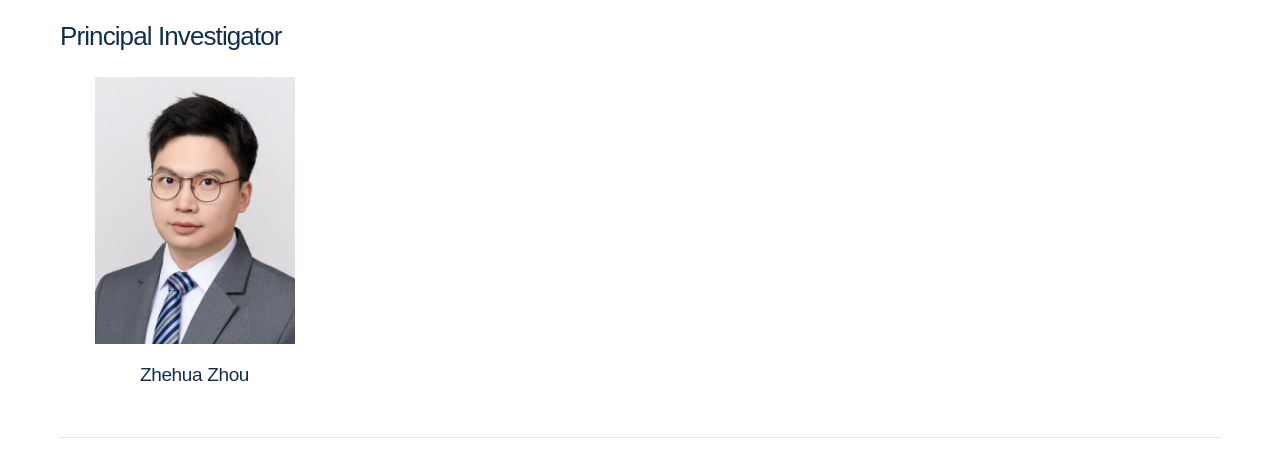
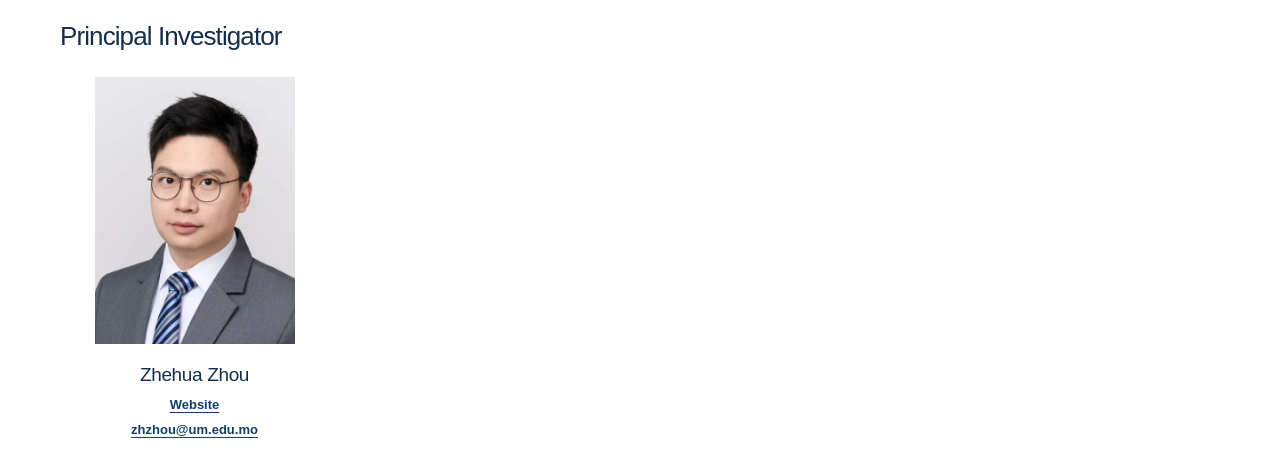
Before and after one commit to AIRC-UM/AIRC-UM.github.io, a plain HTML site: page team.html in a window 1280 px wide. Shown: the part 329-800 px from the top of the page. Drawn offline with Linux system fonts and the light colour scheme.

Commit message:
支持team下面的人显示personal website,以及个人邮箱

```diff
--- a/assets/css/styles.css
+++ b/assets/css/styles.css
@@ -135,6 +135,20 @@ body[data-page="team"] .page-intro p { margin-bottom: 0; }
 
 /* Team member cards */
 .person { text-align: center; }
+.person-links {
+  display: grid;
+  justify-items: center;
+  margin: 2px 0 6px;
+}
+.person-links .text-link {
+  display: block;
+  max-width: 100%;
+  padding: 2px 4px;
+  font-weight: 600;
+  overflow-wrap: anywhere;
+  text-decoration: underline;
+  text-underline-offset: 3px;
+}
 .portrait {
   width: 80%;
   max-width: 200px;
--- a/assets/js/app.js
+++ b/assets/js/app.js
@@ -212,10 +212,14 @@ if(page === 'team') {
     const portrait = image
       ? `<img src="${escapeHTML(image)}" alt="${escapeHTML(person.name)}" loading="${loading}" decoding="async">`
       : '<span class="portrait-placeholder" aria-hidden="true"></span>';
+    const websiteLink = link(person.website?.trim(), 'Website', 'text-link');
+    const email = person.email?.trim();
+    const emailLink = email ? link(`mailto:${email}`, email, 'text-link') : '';
     return `
       <article class="person">
         <div class="portrait">${portrait}</div>
-        <h3>${person.website ? link(person.website, person.name) : escapeHTML(person.name)}</h3>
+        <h3>${escapeHTML(person.name)}</h3>
+        ${websiteLink || emailLink ? `<div class="person-links">${websiteLink}${emailLink}</div>` : ''}
         <p>${escapeHTML(person.focus)}</p>
       </article>`;
   };
--- a/assets/js/content.js
+++ b/assets/js/content.js
@@ -97,13 +97,13 @@ window.AIRC = {
     { date: '2026.09', type: 'Community', title: 'Ideas, conversations, and collaboration', text: 'Example update: share a seminar, conference visit, or lab activity.' }
   ],
   team: [
-    { name: 'Zhehua Zhou', group: 'Principal Investigator', focus: '', image: 'assets/images/team/Photo_Zhehua_Zhou.webp', website: 'https://zhehuazhou.github.io' },
+    { name: 'Zhehua Zhou', group: 'Principal Investigator', focus: '', image: 'assets/images/team/Photo_Zhehua_Zhou.webp', website: 'https://zhehuazhou.github.io', email: 'zhzhou@um.edu.mo' },
     { name: 'Sihua Zhang', group: 'Postdoctoral Researchers', focus: 'Safety control | control barrier function | safety motion planning', image: 'assets/images/team/sihua_zhang.webp', website: '' },
-    { name: 'Ziqian Li', group: 'Phd Students', focus: 'Dexterous Manipulation | Tactile Sensing | Contact-Rich Manipulation', image: 'assets/images/team/ziqian_li.webp', website: '' },
+    { name: 'Ziqian Li', group: 'Phd Students', focus: 'Dexterous Manipulation | Tactile Sensing | Contact-Rich Manipulation', image: 'assets/images/team/ziqian_li.webp', website: '', email: 'ziqian.li@connect.um.edu.mo' },
     { name: 'Heng Liu', group: 'Phd Students', focus: 'Robotic Manipulation Robot | Planning and Control | Autonomous Robotic Systems', image: 'assets/images/team/heng_liu.webp', website: '' },
     { name: 'Jiale Dong', group: 'Phd Students', focus: 'Deformable Manipulation', image: 'assets/images/team/jiale_dong.webp', website: '' },
     { name: 'Xuecong Huang', group: 'Phd Students', focus: 'locomanipulation | JEPA worldmodel', image: 'assets/images/team/xuecong_huang.webp', website: '' },
-    { name: 'Yulong Feng', group: 'Master Students', focus: 'Robot Control | Transfer Learning', image: 'assets/images/team/yulong_feng.webp', website: '' },
+    { name: 'Yulong Feng', group: 'Master Students', focus: 'Robot Control | Transfer Learning', image: 'assets/images/team/yulong_feng.webp', website: '', email: 'yulong.feng@connect.um.edu.no' },
     { name: 'Congquan Zhang', group: 'Master Students', focus: '', image: 'assets/images/team/congquan_zhang.webp', website: '' },
     { name: 'Longkang Song', group: 'Master Students', focus: '', image: 'assets/images/team/longkang_song.webp', website: '' },
     { name: 'Yuting Wang', group: 'Master Students', focus: '', image: 'assets/images/team/yuting_wang.webp', website: '' },
--- a/team.html
+++ b/team.html
@@ -7,9 +7,9 @@
   <meta name="theme-color" content="#132e4a">
   <title>Team | AIRC Lab</title>
   <link rel="icon" href="assets/images/branding/favicon.svg" type="image/svg+xml">
-  <link rel="stylesheet" href="assets/css/styles.css">
+  <link rel="stylesheet" href="assets/css/styles.css?v=5">
   <script src="assets/js/content.js?v=3" defer></script>
-  <script src="assets/js/app.js?v=2" defer></script>
+  <script src="assets/js/app.js?v=5" defer></script>
 </head>
 <body data-page="team">
   <a href="#main" class="skip">Skip to content</a>
```
Also changed, not shown: 1 other file.
